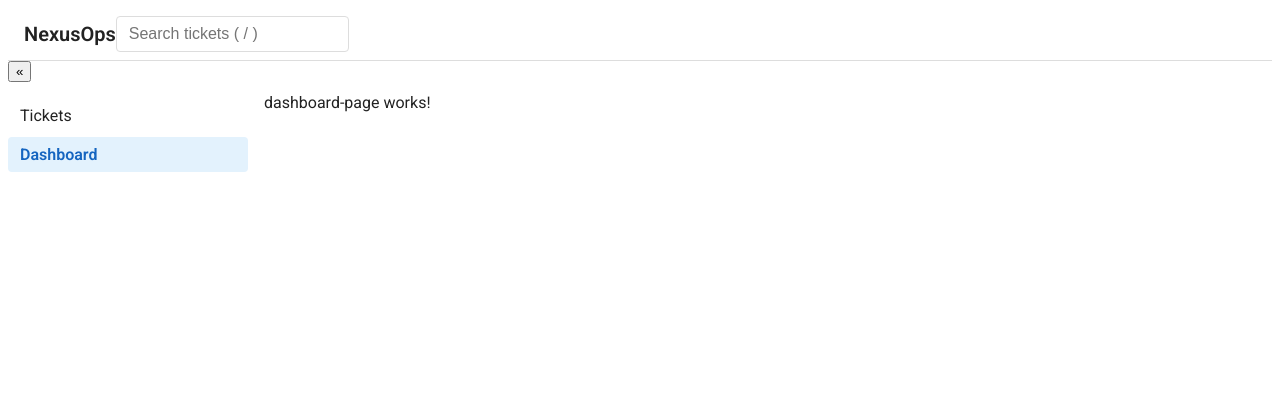
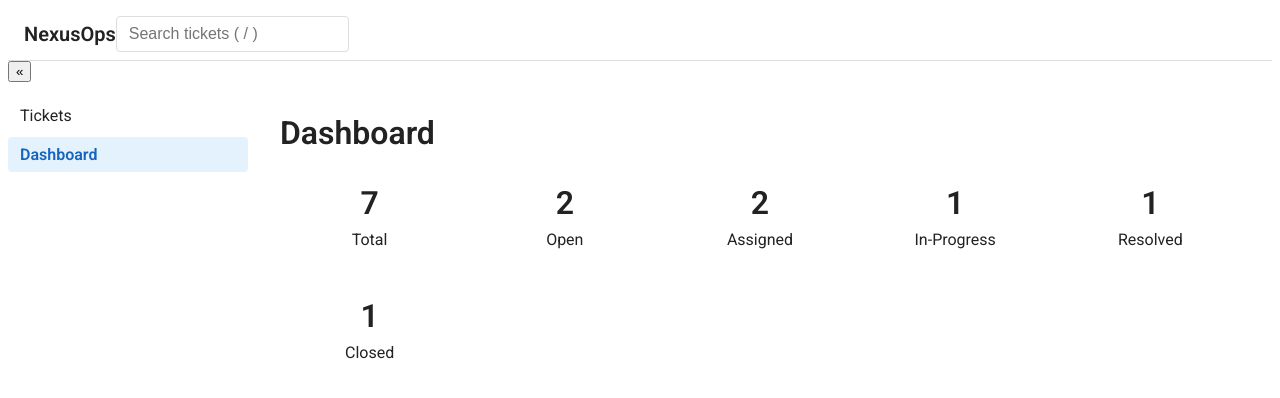
Before and after one commit to SaurabhaArya0501/nexusops, an Angular app: page /dashboard in a window 1280 px wide. Shown: the top 398 px of the page. Built offline with nearby package versions, Linux system fonts and the light colour scheme.

Commit message:
feat(dashboard): render live stat cards from ticket store counts

```diff
--- a/src/app/features/dashboard/dashboard-page/dashboard-page.html
+++ b/src/app/features/dashboard/dashboard-page/dashboard-page.html
@@ -1 +1,17 @@
-<p>dashboard-page works!</p>
+<div class="dashboard">
+  <h1 class="dashboard__title">Dashboard</h1>
+
+  <div class="dashboard__stats">
+    <div class="stat-card stat-card--total">
+      <span class="stat-card__count">{{ store.total() }}</span>
+      <span class="stat-card__label">Total</span>
+    </div>
+
+    @for (status of statuses; track status) {
+      <div class="stat-card">
+        <span class="stat-card__count">{{ store.counts()[status] }}</span>
+        <span class="stat-card__label">{{ status }}</span>
+      </div>
+    }
+  </div>
+</div>
--- a/src/app/features/dashboard/dashboard-page/dashboard-page.scss
+++ b/src/app/features/dashboard/dashboard-page/dashboard-page.scss
@@ -0,0 +1,42 @@
+.dashboard {
+  padding: var(--space-4);
+
+  &__title {
+    margin-bottom: var(--space-4);
+  }
+
+  &__stats {
+    display: grid;
+    grid-template-columns: 1fr;
+    gap: var(--space-4);
+
+    @media (min-width: 480px) {
+      grid-template-columns: repeat(auto-fit, minmax(150px, 1fr));
+    }
+  }
+}
+
+.stat-card {
+  background: var(--surface-color);
+  border-radius: var(--radius-md);
+  box-shadow: var(--elevation-1);
+  padding: var(--space-4);
+  text-align: center;
+
+  &__count {
+    display: block;
+    font-size: 2rem;
+    font-weight: 700;
+  }
+
+  &__label {
+    display: block;
+    margin-top: var(--space-2);
+    color: var(--text-secondary);
+    text-transform: capitalize;
+  }
+
+  &--total {
+    background: var(--surface-accent, var(--surface-color));
+  }
+}
--- a/src/app/features/dashboard/dashboard-page/dashboard-page.ts
+++ b/src/app/features/dashboard/dashboard-page/dashboard-page.ts
@@ -1,4 +1,6 @@
-import { Component } from '@angular/core';
+import { Component, inject } from '@angular/core';
+import { TicketStore } from '../../tickets/data/ticket-store';
+import { Ticket } from '../../../domain/ticket';
 
 @Component({
   selector: 'app-dashboard-page',
@@ -6,4 +8,13 @@ import { Component } from '@angular/core';
   templateUrl: './dashboard-page.html',
   styleUrl: './dashboard-page.scss',
 })
-export class DashboardPage {}
+export class DashboardPage {
+  readonly store = inject(TicketStore);
+  readonly statuses: readonly Ticket['status'][] = [
+    'open',
+    'assigned',
+    'in-progress',
+    'resolved',
+    'closed',
+  ] as const;
+}
```
